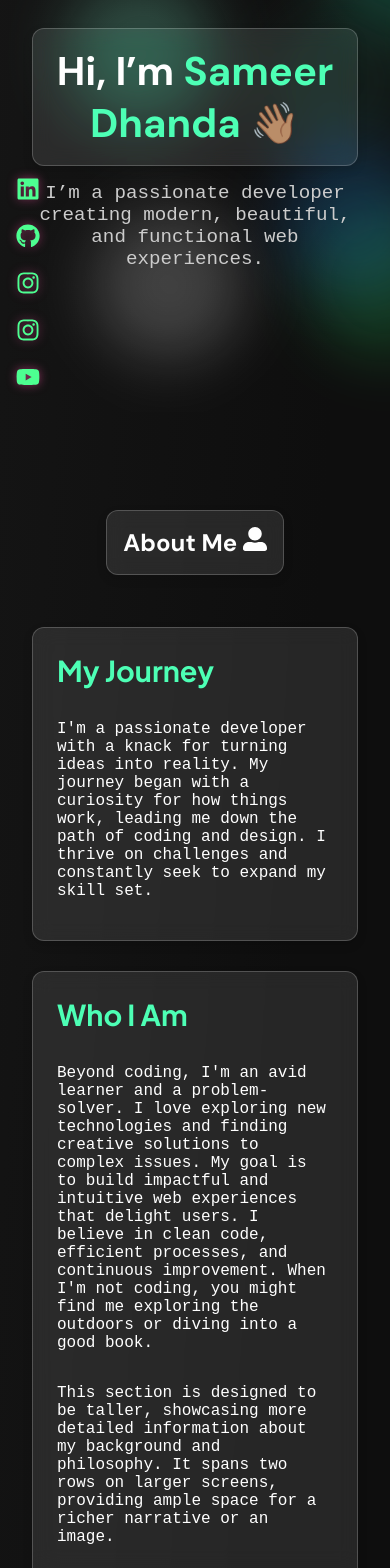
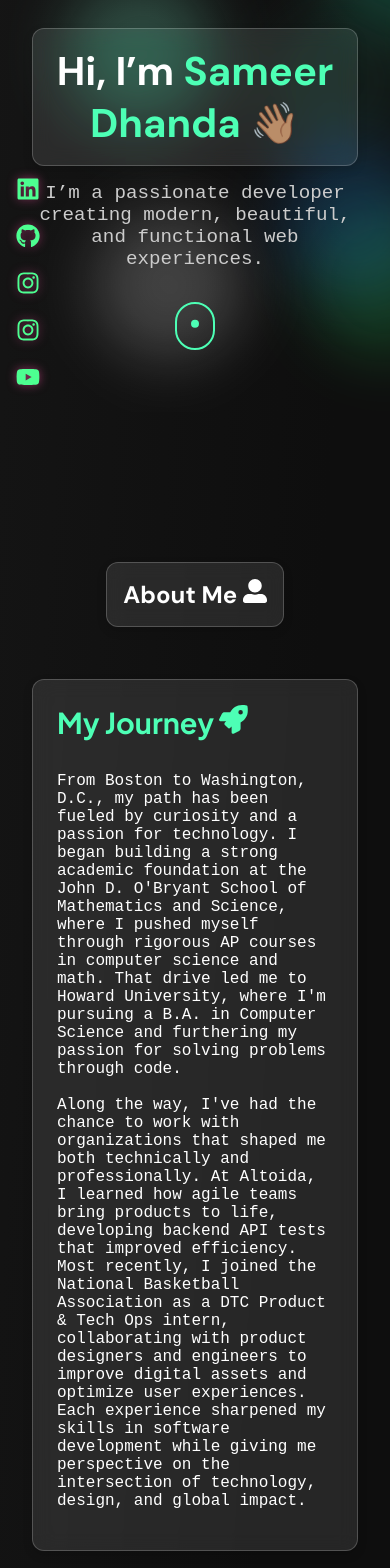
Before and after one commit to sd12354/portfolio-sameer-dhanda, a React (Vite) app in the folder my-portfolio/: page / in a window 390 px wide. Shown: the part 432-2000 px from the top of the page. Built offline with nearby package versions, Linux system fonts and the light colour scheme; a web font is replaced by a local one.

Commit message:
more updates

```diff
--- a/my-portfolio/src/About.css
+++ b/my-portfolio/src/About.css
@@ -1,5 +1,4 @@
 /* src/components/about.css */
-
 
 .about-grid {
   display: grid;
@@ -10,9 +9,9 @@
   margin: 0 auto;
   align-items: stretch;
   padding-top: 2rem;
-  font-family: Plus Jakarta Sans
+  font-family: Plus Jakarta Sans;
+}
 
-}
 .grid-item {
   background: rgba(255, 255, 255, 0.08);
   border-radius: 12px;
@@ -23,11 +22,24 @@
   justify-content: flex-start;
   text-align: left;
   animation: scale-in-ver-top;
-color: white
+  color: white;
+}
 
+@keyframes scale-in-center {
+  0% { transform: scale(0); opacity: 1; }
+  100% { transform: scale(1); opacity: 1; }
 }
-@keyframes scale-in-center {0% { transform: scale(0); opacity: 1; } 100% { transform: scale(1); opacity: 1;} }
-@-webkit-keyframes scale-in-ver-top{0%{-webkit-transform:scaleY(0);transform:scaleY(0);-webkit-transform-origin:100% 0;transform-origin:100% 0;opacity:1}100%{-webkit-transform:scaleY(1);transform:scaleY(1);-webkit-transform-origin:100% 0;transform-origin:100% 0;opacity:1}}@keyframes scale-in-ver-top{0%{-webkit-transform:scaleY(0);transform:scaleY(0);-webkit-transform-origin:100% 0;transform-origin:100% 0;opacity:1}100%{-webkit-transform:scaleY(1);transform:scaleY(1);-webkit-transform-origin:100% 0;transform-origin:100% 0;opacity:1}}
+
+@-webkit-keyframes scale-in-ver-top {
+  0% { -webkit-transform: scaleY(0); transform: scaleY(0); -webkit-transform-origin: 100% 0; transform-origin: 100% 0; opacity: 1; }
+  100% { -webkit-transform: scaleY(1); transform: scaleY(1); -webkit-transform-origin: 100% 0; transform-origin: 100% 0; opacity: 1; }
+}
+
+@keyframes scale-in-ver-top {
+  0% { -webkit-transform: scaleY(0); transform: scaleY(0); -webkit-transform-origin: 100% 0; transform-origin: 100% 0; opacity: 1; }
+  100% { -webkit-transform: scaleY(1); transform: scaleY(1); -webkit-transform-origin: 100% 0; transform-origin: 100% 0; opacity: 1; }
+}
+
 .grid-item h3 {
   color: #4dffb5;
   margin-top: 0;
@@ -40,7 +52,7 @@ color: white
   grid-row: 1 / 2;
   background: rgba(255, 255, 255, 0.1);
   backdrop-filter: blur(10px) saturate(180%);
-  -webkit-backdrop-filter: blur(10px) saturate(180%); /* Keep vendor prefix */
+  -webkit-backdrop-filter: blur(10px) saturate(180%);
   border-radius: 12px;
   border: 1px solid rgba(255, 255, 255, 0.2);
   color: #ffffff;
@@ -49,11 +61,11 @@ color: white
 
 .main-right {
   grid-column: 2 / 3;
-  grid-row: 1 / 3; /* Corrected to span 2 rows */
+  grid-row: 1 / 3;
   justify-content: center;
   background: rgba(255, 255, 255, 0.1);
   backdrop-filter: blur(10px) saturate(180%);
-  -webkit-backdrop-filter: blur(10px) saturate(180%); /* Keep vendor prefix */
+  -webkit-backdrop-filter: blur(10px) saturate(180%);
   border-radius: 12px;
   border: 1px solid rgba(255, 255, 255, 0.2);
   color: #ffffff;
@@ -81,6 +93,13 @@ color: white
   flex-direction: column;
   justify-content: flex-start;
   text-align: left;
+  background: rgba(255, 255, 255, 0.1);
+  backdrop-filter: blur(10px) saturate(180%);
+  -webkit-backdrop-filter: blur(10px) saturate(180%);
+  border-radius: 12px;
+  border: 1px solid rgba(255, 255, 255, 0.2);
+  color: #ffffff;
+  box-shadow: 0px 4px 10px 0px rgba(0, 0, 0, 0.15);
 }
 
 .left-bottom-part h3 {
@@ -102,10 +121,8 @@ color: white
   background-color: rgb(28, 222, 151);
   padding: 10px;
   border-radius: 14px;
-    font-family:'Gill Sans', 'Gill Sans MT', Calibri, 'Trebuchet MS', sans-serif
+  font-family: 'Gill Sans', 'Gill Sans MT', Calibri, 'Trebuchet MS', sans-serif;
 }
-
-
 
 .new-row-wrapper {
   grid-column: 1 / 3;
@@ -130,7 +147,7 @@ color: white
   text-align: left;
   background: rgba(255, 255, 255, 0.1);
   backdrop-filter: blur(10px) saturate(180%);
-    -webkit-backdrop-filter: blur(10px) saturate(180%); /* Keep vendor prefix */
+  -webkit-backdrop-filter: blur(10px) saturate(180%);
   border-radius: 12px;
   border: 1px solid rgba(255, 255, 255, 0.2);
   color: #ffffff;
@@ -145,7 +162,6 @@ color: white
   font-size: 1.6rem;
 }
 
-/* Styles for the iframes */
 .adobe-portfolio iframe {
   width: 100%;
   height: 250px;
@@ -156,6 +172,69 @@ color: white
   width: 100%;
   height: 100%;
   border: none;
+}
+
+h2 {
+  background: rgba(255, 255, 255, 0.1);
+  backdrop-filter: blur(10px) saturate(180%);
+  -webkit-backdrop-filter: blur(10px) saturate(180%);
+  border-radius: 12px;
+  border: 1px solid rgba(255, 255, 255, 0.2);
+  color: #ffffff;
+  box-shadow: 0px 4px 10px 0px rgba(0, 0, 0, 0.15);
+  padding: 16px;
+}
+
+/* Image overlay container - UPDATED */
+.image-overlay-container {
+  position: relative;
+  width: 100%;
+  height: 100%;
+  max-width: 400px; /* Control the max size */
+  margin: 0 auto 1.5rem auto; /* Center it */
+  border-radius: 12px;
+  overflow: hidden;
+
+}
+
+/* The image itself - UPDATED */
+.image-overlay-container .about-img {
+  width: 100%;
+  height: auto;
+  display: block;
+  object-fit: cover;
+  margin: 0; /* Reset the auto margin */
+}
+
+/* Text overlay positioned at the bottom */
+.image-text-overlay {
+  position: absolute;
+  bottom: 0;
+  left: 0;
+  right: 0;
+  background: transparent;
+  padding: 2rem 1.5rem 1rem 1.5rem;
+  transform: translateY(0);
+  transition: transform 0.3s ease;
+}
+
+/* Title styling inside overlay */
+.overlay-title {
+  color: white;
+  margin: 0;
+  font-size: 1.6rem;
+  font-weight: bold;
+  text-shadow: 2px 2px 4px rgba(0, 0, 0, 0.7);
+  display: flex;
+  align-items: center;
+  gap: 0.5rem;
+}
+
+/* Alternative positioning - if you want text at the top instead */
+.image-text-overlay.top-position {
+  top: 0;
+  bottom: auto;
+  background: linear-gradient(to bottom, rgba(0, 0, 0, 0.85), rgba(0, 0, 0, 0.5), transparent);
 }
 
 /* --- Mobile Grid Adjustments --- */
@@ -177,15 +256,16 @@ color: white
   .new-row-wrapper {
     grid-template-columns: 1fr;
   }
+
+  .overlay-title {
+    font-size: 1.3rem;
   }
 
-h2 {
-  background: rgba(255, 255, 255, 0.1);
-  backdrop-filter: blur(10px) saturate(180%);
-  -webkit-backdrop-filter: blur(10px) saturate(180%); /* Keep vendor prefix */
-  border-radius: 12px;
-  border: 1px solid rgba(255, 255, 255, 0.2);
-  color: #ffffff;
-  box-shadow: 0px 4px 10px 0px rgba(0, 0, 0, 0.15);
-  padding: 16px;
+  .image-text-overlay {
+    padding: 1.5rem 1rem 0.8rem 1rem;
   }
+
+  .image-overlay-container {
+    max-width: 300px;
+  }
+}
--- a/my-portfolio/src/About.jsx
+++ b/my-portfolio/src/About.jsx
@@ -1,10 +1,14 @@
 import React from 'react';
 import './About.css';
 import AOS from 'aos';
-import 'aos/dist/aos.css'; // You can also use <link> for styles
+import 'aos/dist/aos.css';
 import { FaUserAlt } from 'react-icons/fa';
+import { BiLogoAdobe } from 'react-icons/bi';
 import FloatingOrbs from './FloatingOrbs';
-// ..
+import { BsMusicNoteList } from 'react-icons/bs';
+import { FaRocket } from 'react-icons/fa';
+import { BsPersonBoundingBox } from 'react-icons/bs';
+
 AOS.init();
 
 function About() {
@@ -14,20 +18,29 @@ function About() {
       <h2>About Me <FaUserAlt/> </h2>
       <div className="about-grid" >
         <div className="grid-item left-top" data-aos="fade-right">
-          <h3>My Journey</h3>
+          <h3>My Journey <FaRocket></FaRocket> </h3>
           <p>
-            I'm a passionate developer with a knack for turning ideas into reality. My journey began with a curiosity for how things work, leading me down the path of coding and design. I thrive on challenges and constantly seek to expand my skill set.
+          From Boston to Washington, D.C., my path has been fueled by curiosity and a passion for technology. I began building a strong academic foundation at the John D. O'Bryant School of Mathematics and Science, where I pushed myself through rigorous AP courses in computer science and math. That drive led me to Howard University, where I'm pursuing a B.A. in Computer Science and furthering my passion for solving problems through code.
+          <br></br>
+          <br></br>
+          Along the way, I've had the chance to work with organizations that shaped me both technically and professionally. At Altoida, I learned how agile teams bring products to life, developing backend API tests that improved efficiency. Most recently, I joined the National Basketball Association as a DTC Product & Tech Ops intern, collaborating with product designers and engineers to improve digital assets and optimize user experiences. Each experience sharpened my skills in software development while giving me perspective on the intersection of technology, design, and global impact.
           </p>
         </div>
         <div className="grid-item main-right" data-aos="fade-left">
-          <h3>Who I Am</h3>
-          <p>
-            Beyond coding, I'm an avid learner and a problem-solver. I love exploring new technologies and finding creative solutions to complex issues. My goal is to build impactful and intuitive web experiences that delight users.
-            I believe in clean code, efficient processes, and continuous improvement. When I'm not coding, you might find me exploring the outdoors or diving into a good book.
+          {/* Image container with text overlay */}
+          <div className="image-overlay-container">
+            <img src="public/nba.png" className='about-img' alt="Profile" />
+            <div className="image-text-overlay">
+              <h3 className="overlay-title">Who I Am <BsPersonBoundingBox /></h3>
+              <p>
+          I'm a problem solver, builder, and collaborator who thrives at the intersection of technology and creativity. Whether it's coding backend systems, experimenting with new design tools, or leading social media strategy for student organizations, I enjoy using my skills to make ideas tangible and impactful.
+
+          At my core, I'm driven by curiosity and growth. I love working in environments where innovation, teamwork, and learning collide. Beyond the classroom and internships, I've served as a leader in organizations like the College of Engineering & Architecture Student Council and The Men of George Washington Carver Inc., where I learned the value of community, responsibility, and giving back.
+
+          I'm continuously exploring ways to merge my technical expertise with my broader interests — from sports and product design to community building — to create solutions that make a difference.
           </p>
-          <p>
-            This section is designed to be taller, showcasing more detailed information about my background and philosophy. It spans two rows on larger screens, providing ample space for a richer narrative or an image.
-          </p>
+            </div>
+          </div>
         </div>
         <div className="grid-item left-bottom-wrapper">
           <div className="left-bottom-part part-1">
@@ -54,8 +67,7 @@ function About() {
         {/* --- New Row for Portfolio and Music --- */}
         <div className="grid-item new-row-wrapper">
           <div className="adobe-portfolio">
-            <h3>Adobe Portfolio</h3>
-            {/* Replace the URL below with your actual Adobe portfolio embed link */}
+            <h3>Adobe Portfolio <BiLogoAdobe></BiLogoAdobe></h3>
             <iframe
               src="https://sameerdhanda.myportfolio.com/"
               width="100%"
@@ -66,8 +78,7 @@ function About() {
             ></iframe>
           </div>
           <div className="apple-music">
-            <h3>Currently Listening</h3>
-            {/* Replace this with your Apple Music embed code */}
+            <h3>Currently Listening <BsMusicNoteList></BsMusicNoteList></h3>
             <iframe
               src="https://embed.music.apple.com/us/album/the-last-wun/1830597627"
               width="100%"
--- a/my-portfolio/src/App.css
+++ b/my-portfolio/src/App.css
@@ -5,7 +5,9 @@ body {
   background: linear-gradient(to bottom right, #151515 0%, #0e0e0e 50%);
   scroll-behavior: smooth;
 }
-
+* {
+  scroll-behavior: smooth;
+}
 .container {
   min-height: 100vh;
   width: 100%;
@@ -65,14 +67,15 @@ body {
   position: relative;
   transition: all 0.3s ease;
   border-radius: 8px;
-  padding: 12px;
+  padding: 16px;
   font-size: .75rem;
-  background: rgba(255, 255, 255, 0.111);
+  background: rgba(255, 255, 255, 0.041);
   backdrop-filter: blur(20px) saturate(180%);
   -webkit-backdrop-filter: blur(10px) saturate(180%); /* Keep vendor prefix */
   border-radius: 12px;
-  border: .75px solid rgba(106, 106, 106, 0.378);
+  border: .75px solid rgba(106, 106, 106, 0.557);
   color: #ffffff;
+  box-shadow: 0 8px 30px rgba(0, 0, 0, 0.4);
 }
 
 /* Glow on hover */
--- a/my-portfolio/src/Contact.css
+++ b/my-portfolio/src/Contact.css
@@ -71,3 +71,7 @@
     font-size: 0.9rem;
   }
 }
+
+contact h2 p {
+  color: white
+}
--- a/my-portfolio/src/Contact.jsx
+++ b/my-portfolio/src/Contact.jsx
@@ -5,7 +5,7 @@ import { FaRegComments } from 'react-icons/fa';
 function Contact() {
   return (
     <section id="contact" className="page-section">
-      <h2>Get in Touch <FaRegComments/> </h2>
+      <h2>Get in Touch <FaRegComments color="dodgerblue"/> </h2>
       <p>I'm always open to new opportunities and collaborations.</p>
       <form
         className="contact-form"
--- a/my-portfolio/src/Home.css
+++ b/my-portfolio/src/Home.css
@@ -2,8 +2,11 @@
   height: 12rem;
   border-radius:100px;
   padding: 2px;
-  background-color: rgb(24, 24, 24);
+  background-color: transparent;
+  filter: blur(50%);
+  background-color: rgba(205, 205, 205, 0.096);
   border: solid 1px #4dffb5;
+
 }
 hero {
   background-repeat: none;
--- a/my-portfolio/src/Home.jsx
+++ b/my-portfolio/src/Home.jsx
@@ -1,6 +1,7 @@
 import React from 'react';
 import 'animate.css';
-import './Home.css'
+import './Home.css';
+import MouseScroll from './MouseScroll';
 
 function Home() {
   return (
@@ -8,6 +9,7 @@ function Home() {
       <img src="public/headshot.png" alt="" />
       <h2 class="animate__animated animate__bounce">Hi, I’m <span className="highlight">Sameer Dhanda 👋🏽</span></h2>
       <p>I’m a passionate developer creating modern, beautiful, and functional web experiences.</p>
+      <MouseScroll></MouseScroll>
     </section>
   );
 }
--- /dev/null
+++ b/my-portfolio/src/MouseScroll.css
@@ -0,0 +1,24 @@
+.mouse-scroll-container {
+  display: flex;
+  justify-content: center;
+  align-items: center;
+  margin-top: 2rem;
+}
+
+.mouse {
+  width: 20px;
+  height: 28px;
+  border: 2px solid #4dffb5; /* pink border */
+  border-radius: 20px;
+  display: flex;
+  justify-content: center;
+  align-items: flex-start;
+  padding: 8px;
+}
+
+.wheel {
+  width: 8px;
+  height: 8px;
+  background-color: #4dffb5; /* pink fill */
+  border-radius: 50%;
+}
--- /dev/null
+++ b/my-portfolio/src/MouseScroll.jsx
@@ -0,0 +1,20 @@
+import { motion } from "framer-motion";
+import "./MouseScroll.css";
+
+export default function MouseScroll() {
+  return (
+    <div className="mouse-scroll-container">
+      <div className="mouse">
+        <motion.div
+          className="wheel"
+          animate={{ y: [0, 8, 0] }}
+          transition={{
+            duration: 1.5,
+            repeat: Infinity,
+            ease: "easeInOut",
+          }}
+        />
+      </div>
+    </div>
+  );
+}
```
Also changed, not shown: my-portfolio/src/Projects.css (+4 -7 lines), 1 other file (tests, documents, lock files or other folders). Lines whose indentation alone changed are shown as unchanged.
